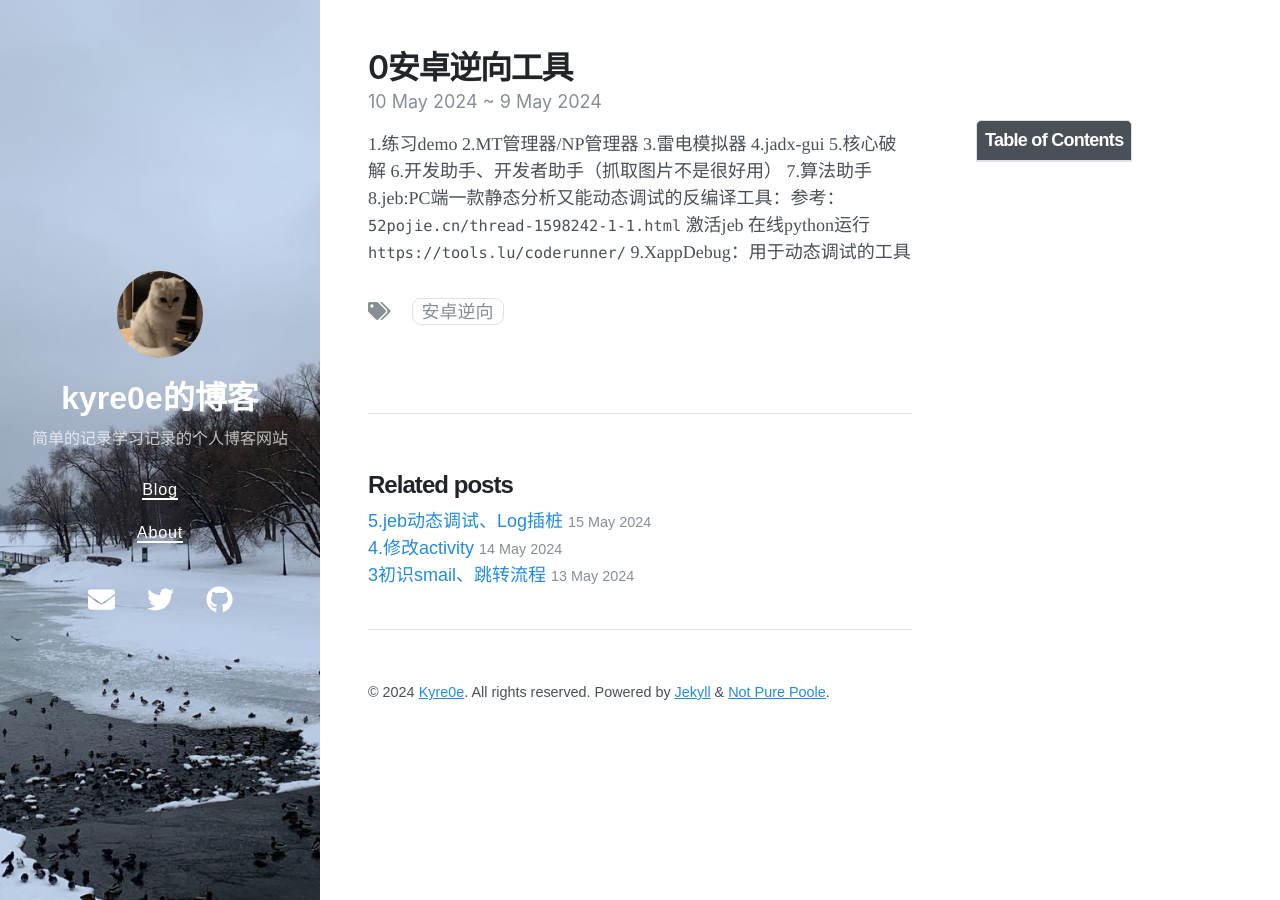
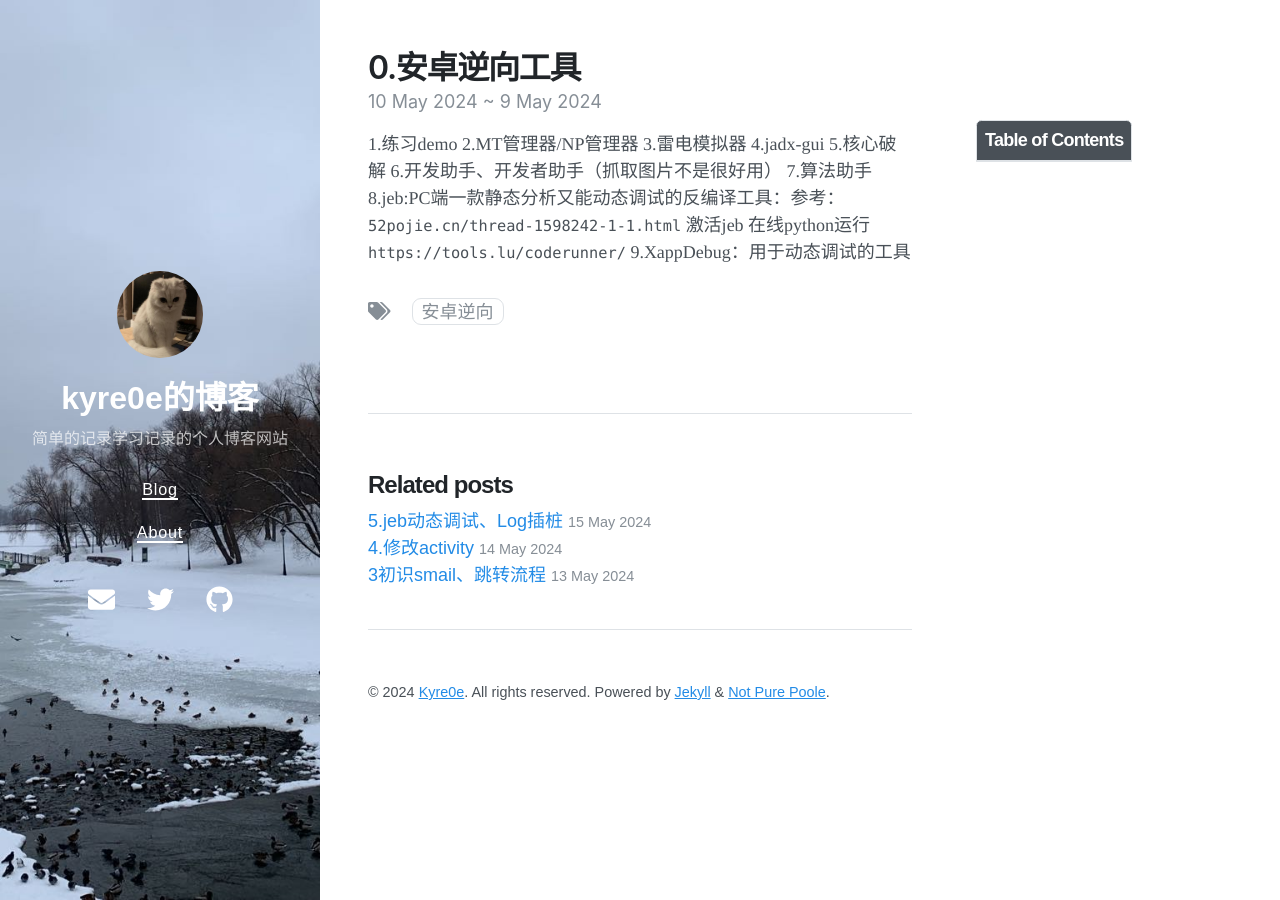
Before and after one commit to Kyre0ee/Kyre0ee.github.io, a Jekyll site: the page built from _posts/2024-05-10-0工具.md, in a window 1280 px wide. Built offline with Jekyll 4.4.1, drawn with Linux system fonts in a browser that asks for light colours; nearby versions of some CDN libraries.

Commit message:
Update 2024-05-10-0工具.md

```diff
--- a/_posts/2024-05-10-0工具.md
+++ b/_posts/2024-05-10-0工具.md
@@ -1,6 +1,6 @@
 ---
 layout: post
-title: 0安卓逆向工具
+title: 0.安卓逆向工具
 date: 2024-05-10 23:18 +0800
 last_modified_at: 2024-05-10 01:08:25 +0800
 tags:
```
